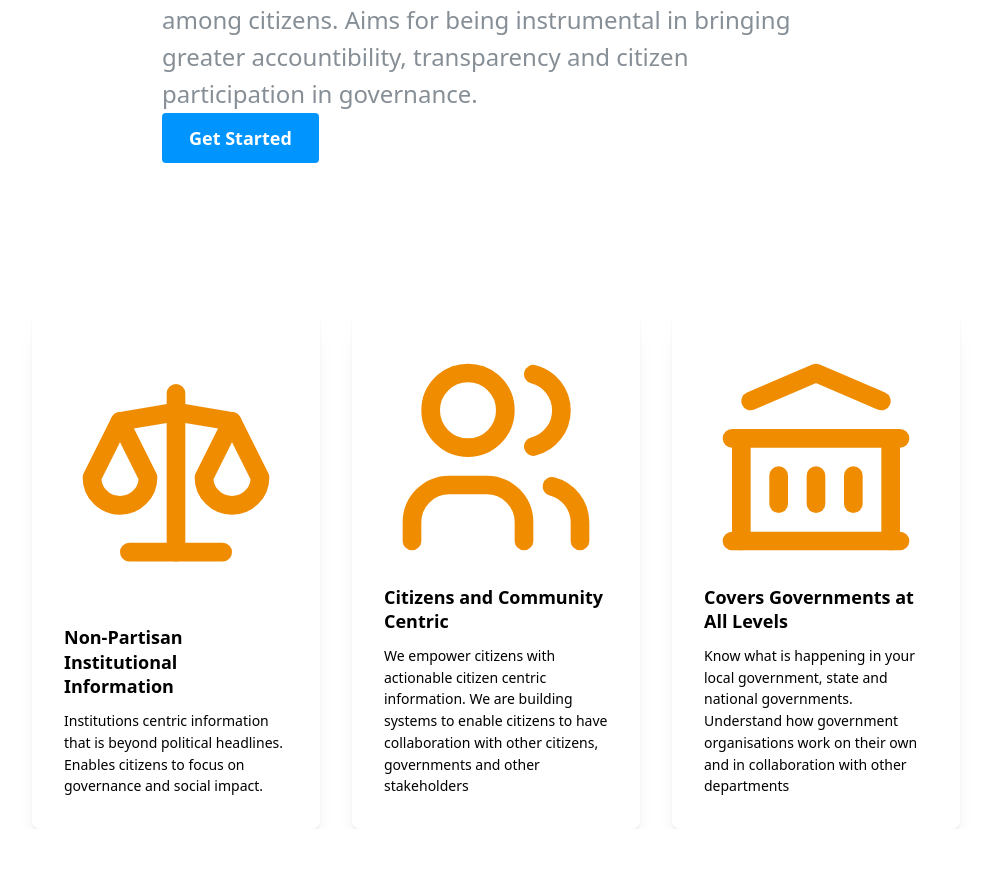
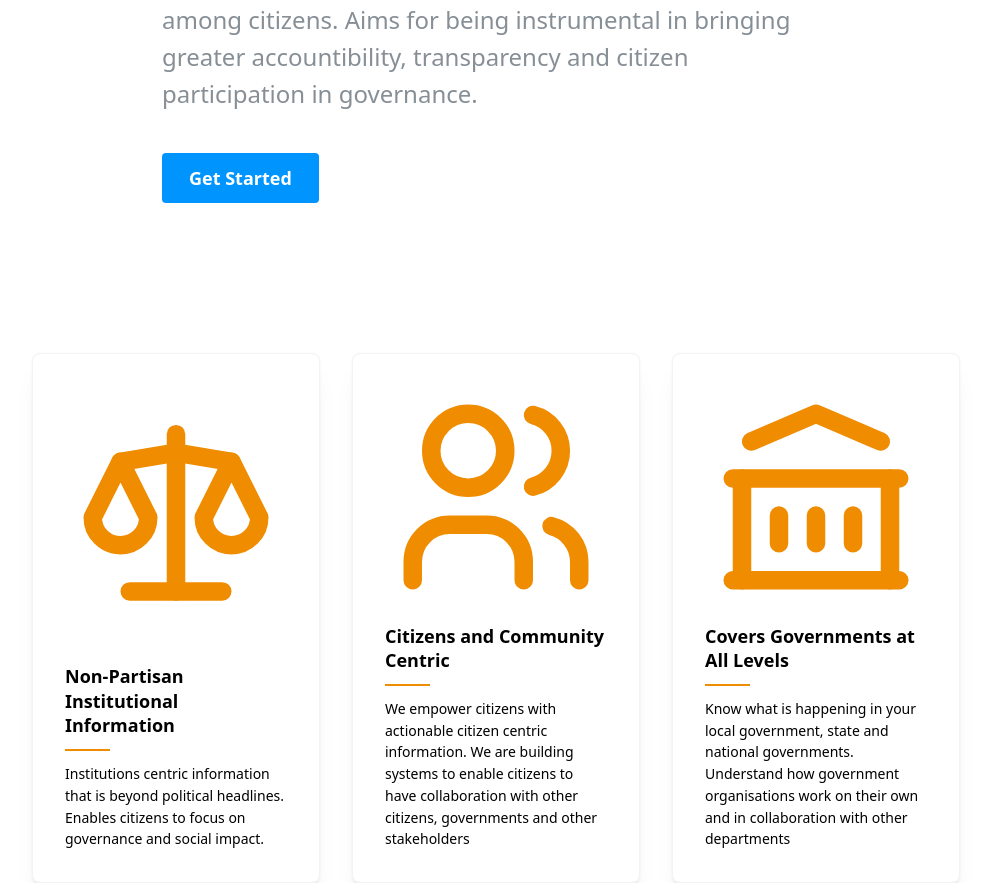
Before and after one commit to livelifelively/citizens-web-app, a Next.js app: page /about in a window 1280 px wide. Shown: the part 390-1273 px from the top of the page, without its empty margins (144-1135 px from the left). Before the commit the page ends 1219 px from the top, so only its background shows below. Built offline with nearby package versions, Linux system fonts and the light colour scheme.

Commit message:
fix css issues

```diff
--- a/src/components/about/about.module.css
+++ b/src/components/about/about.module.css
@@ -16,7 +16,7 @@
   line-height: 1.1;
   margin: 0;
   padding: 0;
-  /* color: themeVars.colorScheme === 'dark' ? themeVars.colors.white : themeVars.colors.black, */
+  color: light-dark(var(--mantine-color-black), var(--mantine-color-white));
 
   @media (max-width: var(mantine-breakpoint-sm)) {
     font-size: rem(42px);
@@ -34,9 +34,9 @@
 }
 
 .controls {
-  margin-top: calc(var(mantine-spacing-xl) * 2);
+  margin-top: calc(var(--mantine-spacing-lg) * 2);
 
-  @media (max-width: var(mantine-breakpoint-sm)) {
+  @media (max-width: var(--mantine-breakpoint-sm)) {
     margin-top: var(--mantine-spacing-xl);
   }
 }
@@ -54,19 +54,17 @@
   }
 }
 
-/* const card = style({
-  // border: `${rem(1)} solid ${
-  //   themeVars.colorScheme === 'dark' ? themeVars.colors.dark[5] : themeVars.colors.gray[1]
-  // }`,
-});
+.card {
+  border: rem(1px) solid light-dark(var(--mantine-color-gray-1), var(--mantine-color-dark-5));
+}
 
-const cardTitle = style({
-  // '&::after': {
-  //   content: '""',
-  //   display: 'block',
-  //   backgroundColor: themeVars.colors.yellow[8],
-  //   width: rem(45),
-  //   height: rem(2),
-  //   marginTop: themeVars.spacing.sm,
-  // },
-}); */
+.cardTitle {
+  &::after {
+    content: '';
+    display: block;
+    background-color: var(--mantine-color-yellow-8);
+    width: rem(45px);
+    height: rem(2px);
+    margin-top: var(--mantine-spacing-sm);
+  }
+}
```
